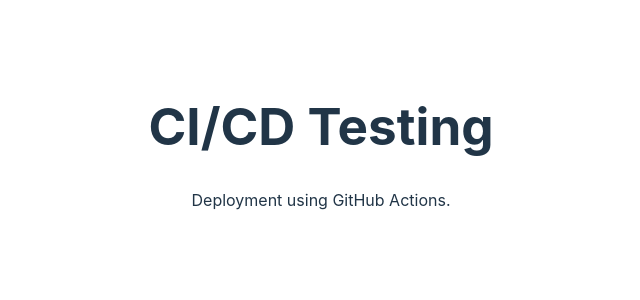
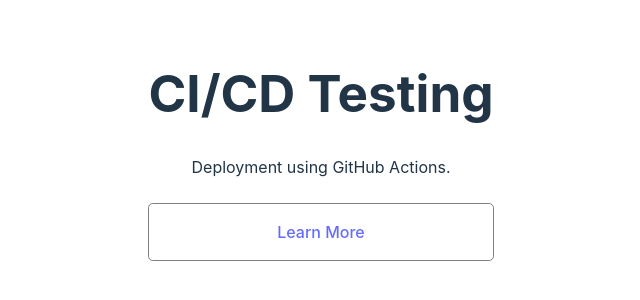
Before and after one commit to Jacobkyalo/CI-CD-Testing, a React (Vite) app: page / in a window 1280 px wide. Shown: the part 254-554 px from the top of the page, without its empty margins (319-959 px from the left). Built offline with nearby package versions, Linux system fonts and the light colour scheme.

Commit message:
create a test component

```diff
--- a/src/App.jsx
+++ b/src/App.jsx
@@ -1,3 +1,4 @@
+import TestComponent from "./components/TestComponent";
 import "./App.css";
 
 function App() {
@@ -9,6 +10,7 @@
     <>
       <h1>CI/CD Testing</h1>
       <p>Deployment using GitHub Actions.</p>
+      <TestComponent />
     </>
   );
 }
--- /dev/null
+++ b/src/components/TestComponent.jsx
@@ -0,0 +1,22 @@
+const TestComponent = () => {
+  return (
+    <div>
+      <a
+        href="https://docs.github.com/en/actions"
+        target="_blank"
+        rel="noreferrer"
+        style={{
+          border: "1px solid grey",
+          padding: "1rem",
+          marginTop: "1.5rem",
+          borderRadius: "0.3rem",
+          display: "block",
+        }}
+      >
+        Learn More
+      </a>
+    </div>
+  );
+};
+
+export default TestComponent;
```
